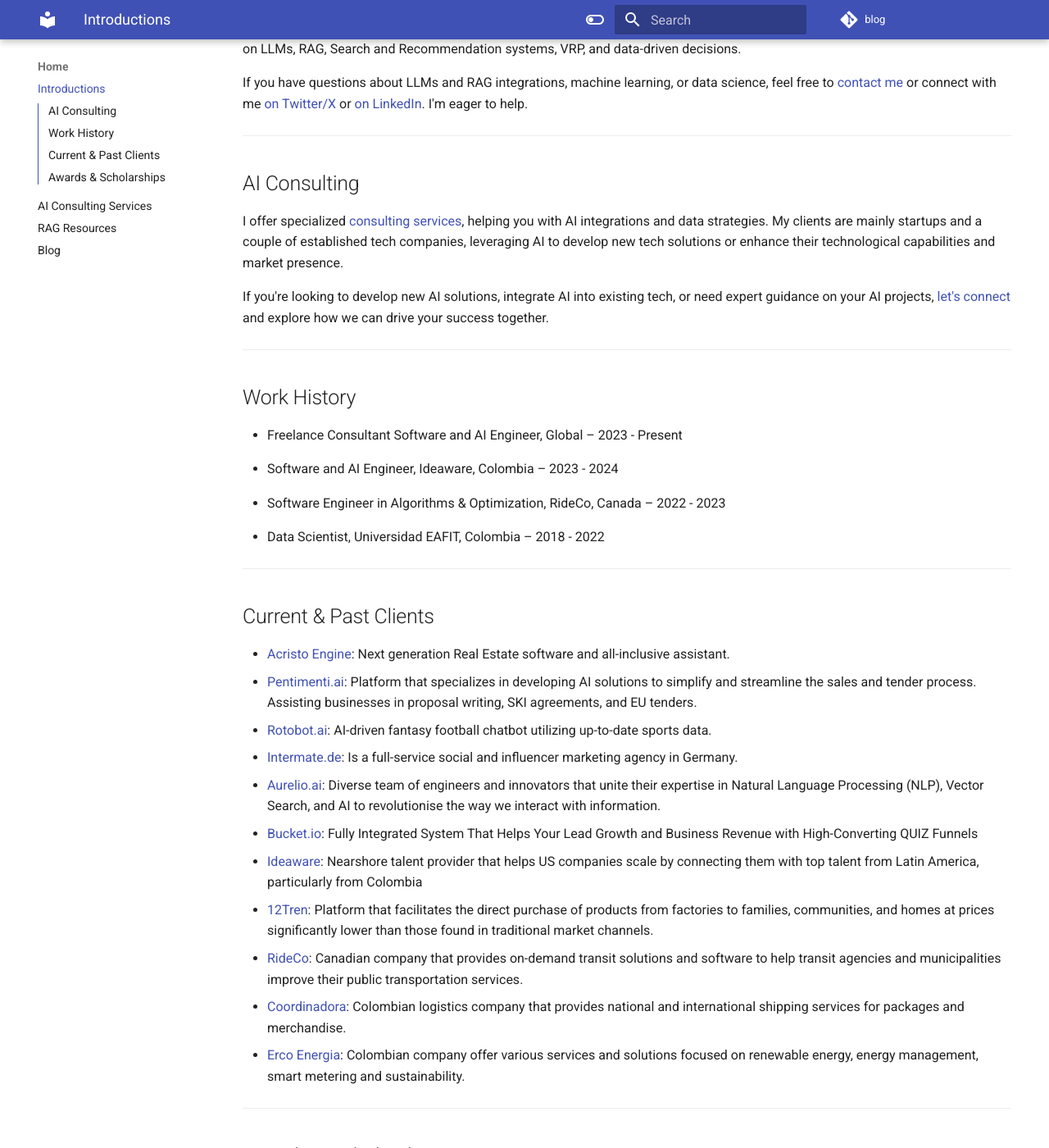
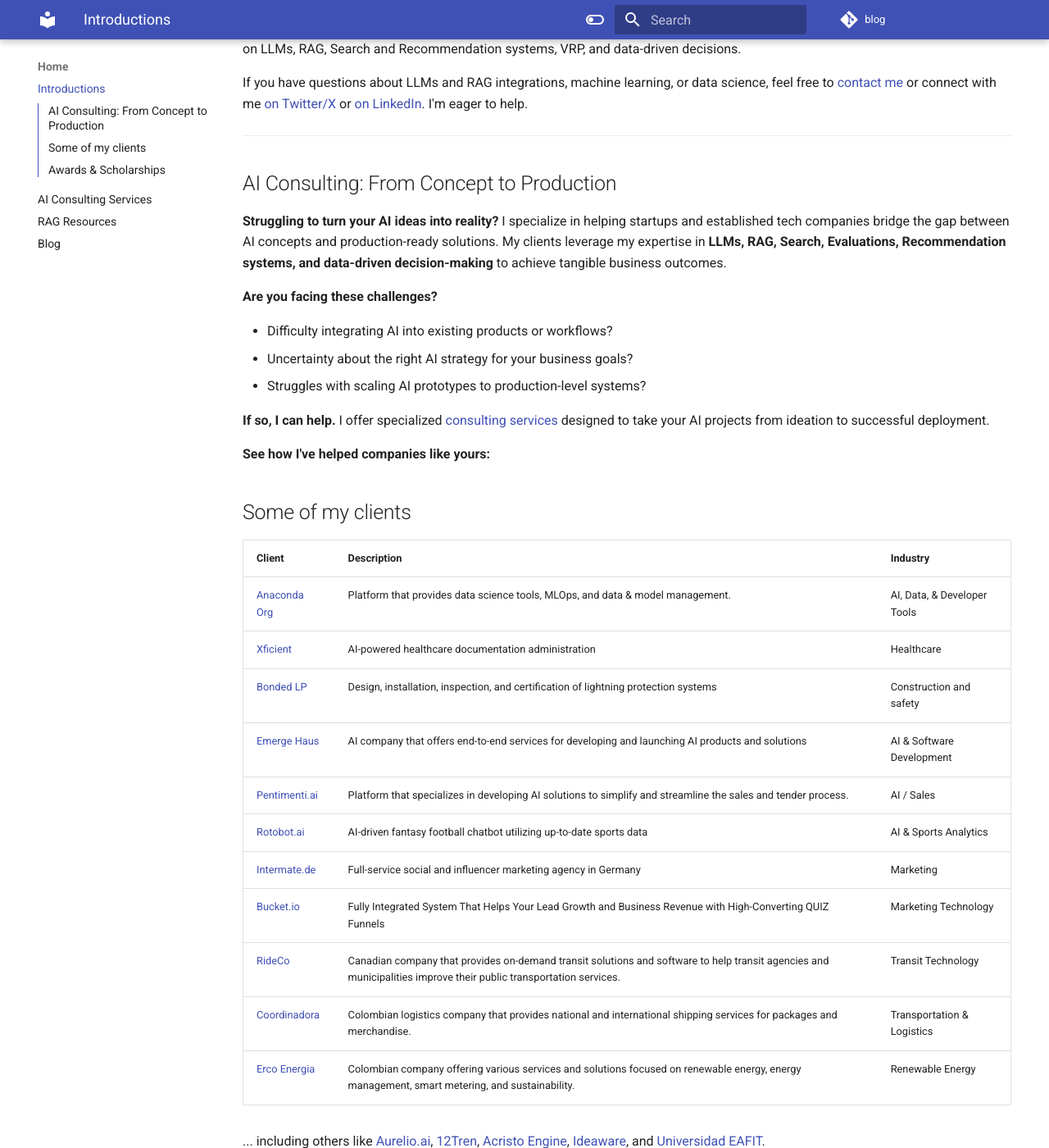
Before and after one commit to mesax1/blog, an MkDocs documentation site: the page built from docs/index.md, in a window 1280 px wide and 1400 px high, scrolled down 232 px. Shown: the whole window at 82% size. Built offline with MkDocs 1.6.1 and Material for MkDocs 9.7.7, drawn with Linux system fonts in a browser that asks for light colours; comment, search, counter and statistics services are not loaded.

Commit message:
Improved copy in index.md

```diff
--- a/docs/index.md
+++ b/docs/index.md
@@ -6,12 +6,43 @@
 
 ---
 
-## AI Consulting
+## AI Consulting: From Concept to Production
 
-I offer specialized [consulting services](./services.md), helping you with AI integrations and data strategies. My clients are mainly startups and a couple of established tech companies, leveraging AI to develop new tech solutions or enhance their technological capabilities and market presence.
+**Struggling to turn your AI ideas into reality?** I specialize in helping startups and established tech companies bridge the gap between AI concepts and production-ready solutions. My clients leverage my expertise in **LLMs, RAG, Search, Evaluations, Recommendation systems, and data-driven decision-making** to achieve tangible business outcomes.
 
-If you're looking to develop new AI solutions, integrate AI into existing tech, or need expert guidance on your AI projects, [let's connect](mailto:mesax1@gmail.com) and explore how we can drive your success together.
+**Are you facing these challenges?**
 
+*   Difficulty integrating AI into existing products or workflows?
+*   Uncertainty about the right AI strategy for your business goals?
+*   Struggles with scaling AI prototypes to production-level systems?
+
+**If so, I can help.** I offer specialized [consulting services](./services.md) designed to take your AI projects from ideation to successful deployment.
+
+**See how I've helped companies like yours:**
+
+
+
+## Some of my clients
+
+| Client                                        | Description                                                                                                                 | Industry              |
+|-----------------------------------------------|-----------------------------------------------------------------------------------------------------------------------------|-----------------------|
+| [Anaconda Org](https://anaconda.org/)        | Platform that provides data science tools, MLOps, and data & model management.                         | AI, Data, & Developer Tools|
+| [Xficient](https://xficient.com/)        | AI-powered healthcare documentation administration                    | Healthcare|
+| [Bonded LP](https://www.bondedlp.com/)        | Design, installation, inspection, and certification of lightning protection systems                                              | Construction and safety|
+| [Emerge Haus](https://www.emerge.haus/)       | AI company that offers end-to-end services for developing and launching AI products and solutions                           | AI & Software Development                   |
+| [Pentimenti.ai](https://www.pentimenti.ai/)    | Platform that specializes in developing AI solutions to simplify and streamline the sales and tender process.  | AI / Sales            |
+| [Rotobot.ai](https://rotobot.ai/)              | AI-driven fantasy football chatbot utilizing up-to-date sports data                                                        | AI & Sports Analytics     |
+| [Intermate.de](https://www.intermate.de/)      | Full-service social and influencer marketing agency in Germany                                                             | Marketing                 |
+| [Bucket.io](https://bucket.io/3/)              | Fully Integrated System That Helps Your Lead Growth and Business Revenue with High-Converting QUIZ Funnels                   | Marketing Technology  |
+| [RideCo](https://www.rideco.com/)              | Canadian company that provides on-demand transit solutions and software to help transit agencies and municipalities improve their public transportation services. | Transit Technology    |
+| [Coordinadora](https://coordinadora.com/)      | Colombian logistics company that provides national and international shipping services for packages and merchandise.          | Transportation & Logistics             |
+| [Erco Energia](https://erco.energy/co)         | Colombian company offering various services and solutions focused on renewable energy, energy management, smart metering, and sustainability. | Renewable Energy      |
+
+... including others like [Aurelio.ai](https://www.aurelio.ai/), [12Tren](https://12tren.com/), [Acristo Engine](https://acristoengine.com/), [Ideaware](https://ideaware.co/), and [Universidad EAFIT](https://www.eafit.edu.co/).
+
+[:material-briefcase: Look at my services](./services.md){ .md-button .md-button--primary }
+
+<!--
 ---
 
 ## Work History
@@ -20,34 +51,20 @@
 
 <!-- - AI lead at Rotobot.ai and developer at Aurelio.ai. -->
 
-- Software and AI Engineer, Ideaware, Colombia – 2023 - 2024
+<!-- - Software and AI Engineer, Ideaware, Colombia – 2023 - 2024
 
 <!-- - Integrated LLMs into marketing software, enhanced document-based Q&A systems.-->
 
-- Software Engineer in Algorithms & Optimization, RideCo, Canada – 2022 - 2023
+<!-- - Software Engineer in Algorithms & Optimization, RideCo, Canada – 2022 - 2023
 
 <!-- - Advanced routing algorithms for dynamic vehicle operations. -->
 
-- Data Scientist, Universidad EAFIT, Colombia – 2018 - 2022
+<!-- - Data Scientist, Universidad EAFIT, Colombia – 2018 - 2022
 
 <!-- - Developed AI-driven logistics solutions for last-mile delivery and warehouse operations. -->
 
 ---
 
-## Current & Past Clients
-- [Acristo Engine](https://acristoengine.com/){:target="_blank"}: Next generation Real Estate software and all-inclusive assistant.
-- [Pentimenti.ai](https://www.pentimenti.ai/){:target="_blank"}: Platform that specializes in developing AI solutions to simplify and streamline the sales and tender process. Assisting businesses in proposal writing, SKI agreements, and EU tenders.
-- [Rotobot.ai](https://rotobot.ai/){:target="_blank"}: AI-driven fantasy football chatbot utilizing up-to-date sports data.
-- [Intermate.de](https://www.intermate.de/){:target="_blank"}: Is a full-service social and influencer marketing agency in Germany. <!--Developed search and recommendation engines for content and content creators, enhancing user engagement.-->
-- [Aurelio.ai](https://www.aurelio.ai/){:target="_blank"}: Diverse team of engineers and innovators that unite their expertise in Natural Language Processing (NLP), Vector Search, and AI to revolutionise the way we interact with information.
-- [Bucket.io](https://bucket.io/3/){:target="_blank"}: Fully Integrated System That Helps Your Lead Growth and Business Revenue with High-Converting QUIZ Funnels
-- [Ideaware](https://ideaware.co/){:target="_blank"}: Nearshore talent provider that helps US companies scale by connecting them with top talent from Latin America, particularly from Colombia
-- [12Tren](https://12tren.com/){:target="_blank"}: Platform that facilitates the direct purchase of products from factories to families, communities, and homes at prices significantly lower than those found in traditional market channels.
-- [RideCo](https://www.rideco.com/){:target="_blank"}: Canadian company that provides on-demand transit solutions and software to help transit agencies and municipalities improve their public transportation services.
-- [Coordinadora](https://coordinadora.com/){:target="_blank"}: Colombian logistics company that provides national and international shipping services for packages and merchandise.
-- [Erco Energia](https://erco.energy/co){:target="_blank"}: Colombian company offer various services and solutions focused on renewable energy, energy management, smart metering and sustainability.
-
----
 
 ## Awards & Scholarships
 
```
